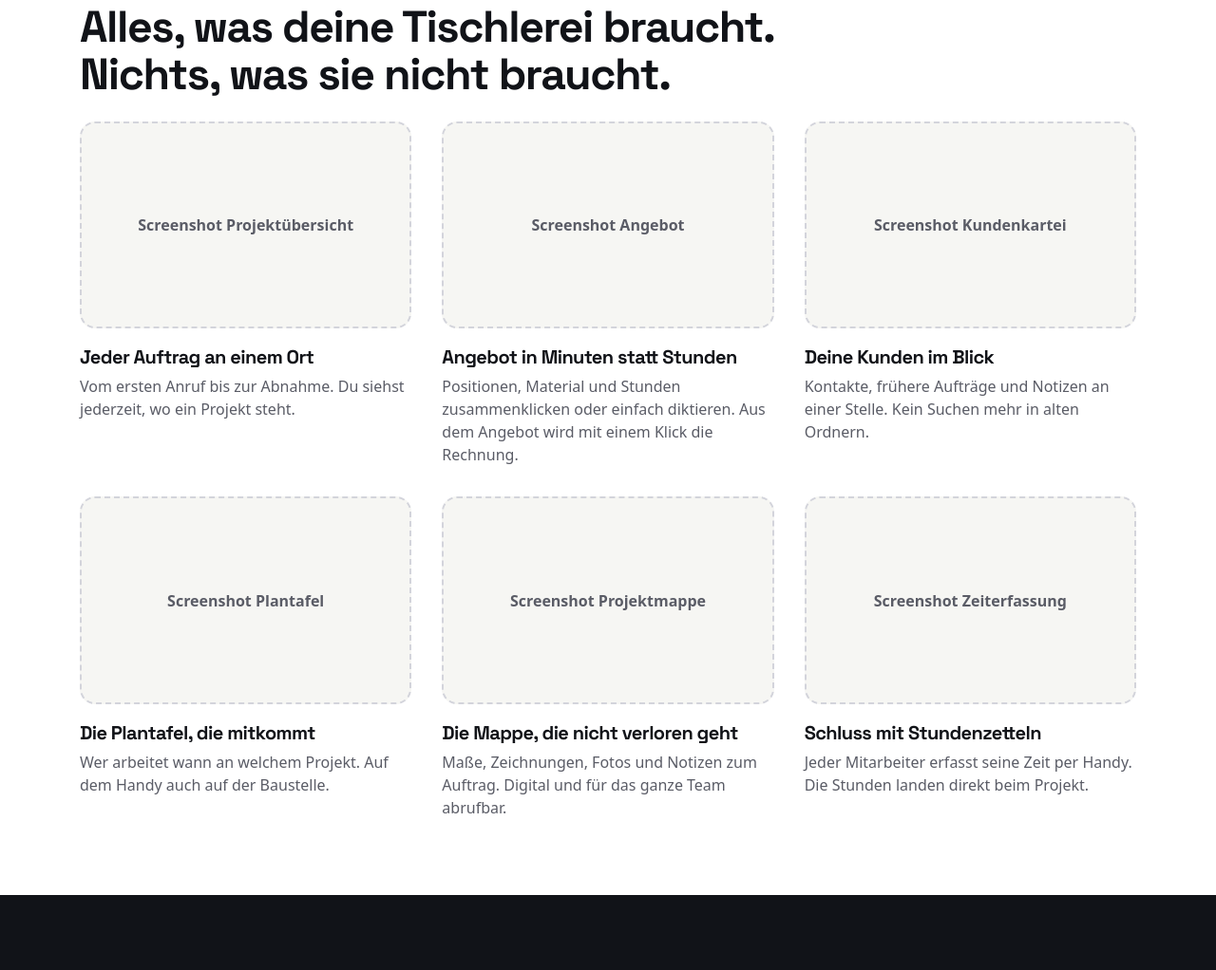
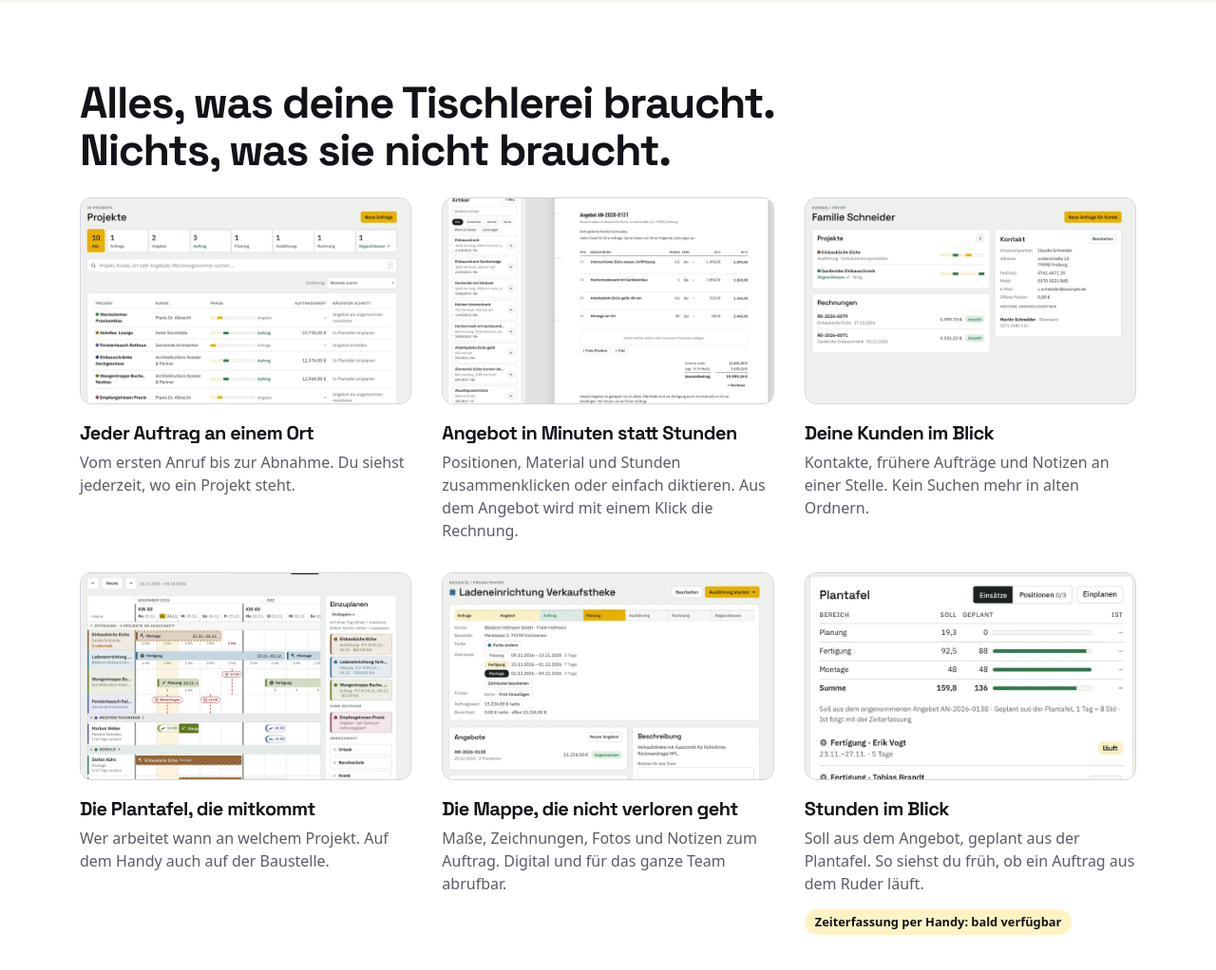
Before and after one commit to jonakrallhh-afk/tipla-website, an Astro site: page / in a window 1280 px wide. Shown: the part 1321-2343 px from the top of the page at 95% size. Built offline with nearby package versions, Linux system fonts and the light colour scheme; Astro itself is replaced by a stand-in of ours.

Commit message:
Screenshots aus dem Tool einbauen
- Hero und alle Funktionskacheln mit echten Screenshots
- Kachel Zeiterfassung zu „Stunden im Blick“ geändert, Zeiterfassung als bald verfügbar markiert

Co-Authored-By: Claude Opus 5.5 <noreply@anthropic.com>
Claude-Session: https://claude.ai/code/session_017pyH8NYMCuqD7Kfn9qZwRs

```diff
--- a/src/pages/index.astro
+++ b/src/pages/index.astro
@@ -14,32 +14,39 @@ const funktionen = [
   {
     titel: 'Jeder Auftrag an einem Ort',
     text: 'Vom ersten Anruf bis zur Abnahme. Du siehst jederzeit, wo ein Projekt steht.',
-    bild: 'Projektübersicht',
+    bild: 'projektuebersicht',
+    alt: 'Projektübersicht mit Phasen von Anfrage bis Abschluss',
   },
   {
     titel: 'Angebot in Minuten statt Stunden',
     text: 'Positionen, Material und Stunden zusammenklicken oder einfach diktieren. Aus dem Angebot wird mit einem Klick die Rechnung.',
-    bild: 'Angebot',
+    bild: 'angebot',
+    alt: 'Angebot mit Artikelliste und Positionen',
   },
   {
     titel: 'Deine Kunden im Blick',
     text: 'Kontakte, frühere Aufträge und Notizen an einer Stelle. Kein Suchen mehr in alten Ordnern.',
-    bild: 'Kundenkartei',
+    bild: 'kundenkartei',
+    alt: 'Kundenkartei mit Projekten, Rechnungen und Kontakt',
   },
   {
     titel: 'Die Plantafel, die mitkommt',
     text: 'Wer arbeitet wann an welchem Projekt. Auf dem Handy auch auf der Baustelle.',
-    bild: 'Plantafel',
+    bild: 'plantafel',
+    alt: 'Plantafel mit Projekten und Mitarbeitern im Wochenraster',
   },
   {
     titel: 'Die Mappe, die nicht verloren geht',
     text: 'Maße, Zeichnungen, Fotos und Notizen zum Auftrag. Digital und für das ganze Team abrufbar.',
-    bild: 'Projektmappe',
+    bild: 'projektmappe',
+    alt: 'Projektmappe mit Phasen, Zeiträumen und Auftragswert',
   },
   {
-    titel: 'Schluss mit Stundenzetteln',
-    text: 'Jeder Mitarbeiter erfasst seine Zeit per Handy. Die Stunden landen direkt beim Projekt.',
-    bild: 'Zeiterfassung',
+    titel: 'Stunden im Blick',
+    text: 'Soll aus dem Angebot, geplant aus der Plantafel. So siehst du früh, ob ein Auftrag aus dem Ruder läuft.',
+    bild: 'stunden',
+    alt: 'Stundenübersicht mit Soll und geplanten Stunden je Bereich',
+    hinweis: 'Zeiterfassung per Handy: bald verfügbar',
   },
 ];
 
@@ -95,7 +102,7 @@ const schritte = [
           <p class="kicker"><span class="punkt" aria-hidden="true"></span>Planungssoftware für Tischlereien</p>
           <h1>Weniger Büro.<br />Mehr Werkstatt.</h1>
           <p class="hero-unterzeile">
-            TIPLA plant deine Tischlerei: Projekte, Angebote, Plantafel und Zeiterfassung in einem System.
+            TIPLA plant deine Tischlerei: Projekte, Angebote, Rechnungen und Plantafel in einem System.
             Gebaut von einem Tischlermeister, nicht von einer Agentur.
           </p>
           <div class="hero-aktionen">
@@ -103,9 +110,15 @@ const schritte = [
             <a href="#funktionen" class="link-hell">So funktioniert's</a>
           </div>
         </div>
-        <div class="bild-platzhalter bild-gross" role="img" aria-label="Platzhalter für Screenshot der Plantafel">
-          <span>Screenshot Plantafel<br /><small>Laptop und Handy</small></span>
-        </div>
+        <img
+          class="bild-gross"
+          src="/screens/hero-plantafel.webp"
+          alt="TIPLA Plantafel auf Laptop und Handy"
+          width="1600"
+          height="1040"
+          fetchpriority="high"
+          decoding="async"
+        />
       </div>
     </section>
 
@@ -128,11 +141,18 @@ const schritte = [
           {
             funktionen.map((f) => (
               <article class="kachel">
-                <div class="bild-platzhalter bild-klein" role="img" aria-label={`Platzhalter für Screenshot ${f.bild}`}>
-                  <span>Screenshot {f.bild}</span>
-                </div>
+                <img
+                  class="bild-klein"
+                  src={`/screens/${f.bild}.webp`}
+                  alt={f.alt}
+                  width="1600"
+                  height="1000"
+                  loading="lazy"
+                  decoding="async"
+                />
                 <h3>{f.titel}</h3>
                 <p>{f.text}</p>
+                {f.hinweis && <p class="abzeichen abzeichen-hell">{f.hinweis}</p>}
               </article>
             ))
           }
@@ -456,16 +476,35 @@ const schritte = [
   }
 
   .bild-gross {
-    flex: 1 1 440px;
-    min-height: 340px;
+    flex: 1 1 520px;
+    min-width: 0;
+    width: 100%;
+    height: auto;
+    display: block;
   }
 
   .bild-klein {
+    display: block;
+    width: 100%;
+    height: auto;
     aspect-ratio: 16 / 10;
+    object-fit: cover;
+    object-position: top left;
     margin-bottom: 1.25rem;
-    border-color: var(--grau-hell);
-    color: var(--text-leise);
+    border-radius: 12px;
+    border: 1px solid var(--grau-hell);
     background: var(--papier);
+  }
+
+  .abzeichen-hell {
+    display: inline-block;
+    margin: 0.9rem 0 0 !important;
+    padding: 0.25rem 0.7rem;
+    border-radius: 999px;
+    background: #fff3c4;
+    color: var(--tinte) !important;
+    font-size: 0.8rem;
+    font-weight: 700;
   }
 
   .bild-portrait {
```
Also changed, not shown: public/screens/angebot.webp (added), public/screens/hero-plantafel.webp (added), public/screens/kundenkartei.webp (added), public/screens/plantafel.webp (added), public/screens/projektmappe.webp (added), public/screens/projektuebersicht.webp (added), public/screens/stunden.webp (added).
